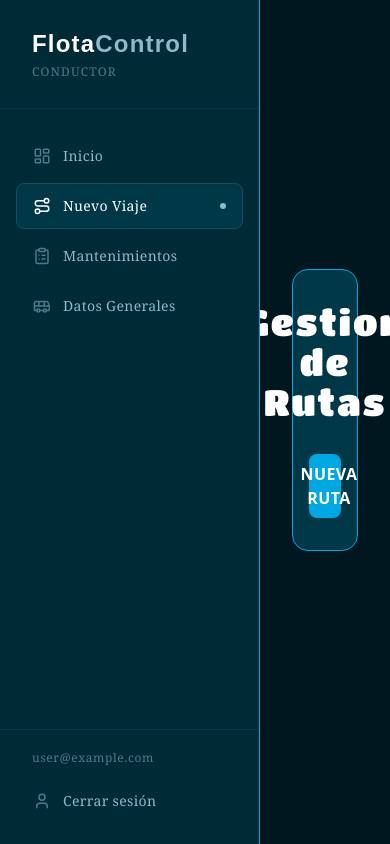
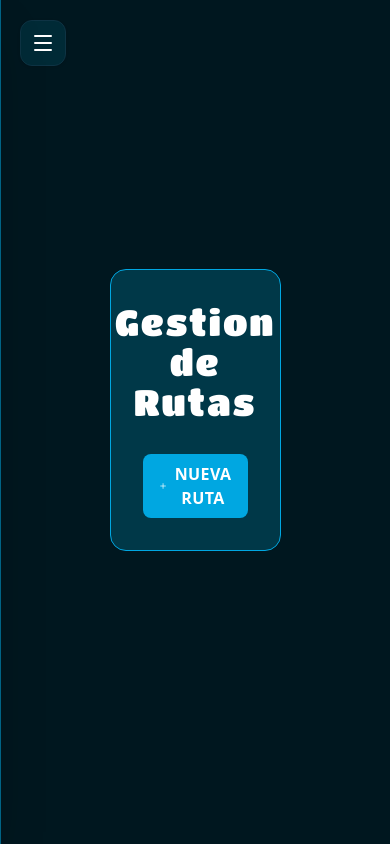
Before and after one commit to AndresG2412/FlotaControlCRM, a Next.js app: page /driver/ruta in a window 390 px wide. Built offline with nearby package versions, Linux system fonts and the light colour scheme; no server answers; the database is empty; sample sign-in values are in the browser's storage; a web font is replaced by a local one.

Commit message:
refactor: navbar mobile

```diff
--- a/app/components/Navbar.tsx
+++ b/app/components/Navbar.tsx
@@ -5,7 +5,7 @@ import { usePathname, useRouter } from 'next/navigation';
 import { signOut } from 'firebase/auth';
 import { auth } from '@/firebase/config';
 import { NavItem } from '@/app/constants/data';
-import { User, LogOut } from 'lucide-react';
+import { User, LogOut, Menu, X } from 'lucide-react';
 import { useEffect, useState } from 'react';
 
 type NavbarProps = {
@@ -17,11 +17,17 @@ export default function Navbar({ items, role }: NavbarProps) {
     const pathname = usePathname();
     const router = useRouter();
     const [email, setEmail] = useState('');
+    const [isOpen, setIsOpen] = useState(false);
 
     useEffect(() => {
         const user = auth.currentUser;
         if (user?.email) setEmail(user.email);
     }, []);
+
+    // Cerrar el menú si cambia la ruta (opcional, pero útil para seguridad)
+    useEffect(() => {
+        setIsOpen(false);
+    }, [pathname]);
 
     async function handleLogout() {
         await signOut(auth);
@@ -31,21 +37,58 @@ export default function Navbar({ items, role }: NavbarProps) {
     const roleLabel = role === 'admin' ? 'Administrador' : 'Conductor';
 
     return (
-        <aside className="
-            w-1/4 min-w-[260px] max-w-[300px]
-            h-screen sticky top-0
+        <>
+            {/* Botón Hamburguesa para Móviles y Tablets */}
+            <button
+                onClick={() => setIsOpen(true)}
+                className={`
+                    lg:hidden fixed top-5 left-5 z-40 p-2.5
+                    bg-flota-surface border border-flota-border-default
+                    rounded-xl shadow-sm text-flota-textPrimary
+                    transition-all duration-300
+                    ${isOpen ? 'opacity-0 scale-95 pointer-events-none' : 'opacity-100 scale-100'}
+                `}
+                aria-label="Abrir menú"
+            >
+                <Menu size={24} />
+            </button>
+
+            {/* Overlay de fondo para móviles */}
+            <div
+                className={`
+                    lg:hidden fixed inset-0 bg-black/60 z-40 backdrop-blur-sm transition-opacity duration-300
+                    ${isOpen ? 'opacity-100' : 'opacity-0 pointer-events-none'}
+                `}
+                onClick={() => setIsOpen(false)}
+            />
+
+            {/* Sidebar / Navbar */}
+            <aside className={`
+                fixed lg:sticky top-0 left-0 h-screen z-50
+                w-[75%] sm:w-[50%] md:w-[40%] lg:w-1/4 lg:min-w-[260px] lg:max-w-[300px]
                 bg-flota-surface border-r border-flota-border-focus
-            flex flex-col
-            shrink-0
-        ">
+                flex flex-col shrink-0
+                transition-transform duration-300 ease-in-out shadow-2xl lg:shadow-none
+                ${isOpen ? 'translate-x-0' : '-translate-x-full lg:translate-x-0'}
+            `}>
                 {/* Logo */}
-            <div className="px-8 py-7 border-b border-flota-border-default">
+                <div className="px-8 py-7 border-b border-flota-border-default flex justify-between items-center">
+                    <div>
                         <p className="text-2xl font-bold tracking-wider font-principal text-flota-textPrimary">
                             Flota<span className="text-flota-textSecondary">Control</span>
                         </p>
                         <span className="text-xs font-serif text-flota-textTertiary tracking-widest uppercase mt-1 block">
                             {roleLabel}
                         </span>
+                    </div>
+                    {/* Botón cerrar para móviles */}
+                    <button
+                        onClick={() => setIsOpen(false)}
+                        className="lg:hidden p-2 text-flota-textTertiary hover:text-flota-textPrimary transition-colors"
+                        aria-label="Cerrar menú"
+                    >
+                        <X size={24} />
+                    </button>
                 </div>
 
                 {/* Nav items */}
@@ -56,6 +99,7 @@ export default function Navbar({ items, role }: NavbarProps) {
                             <Link
                                 key={item.href}
                                 href={item.href}
+                                onClick={() => setIsOpen(false)}
                                 className={`
                                     flex items-center gap-3 px-4 py-3 rounded-lg
                                     font-serif text-sm tracking-wide
@@ -108,5 +152,6 @@ export default function Navbar({ items, role }: NavbarProps) {
                     </div>
                 </div>
             </aside>
+        </>
     );
 }
```
Lines whose indentation alone changed are shown as unchanged.
